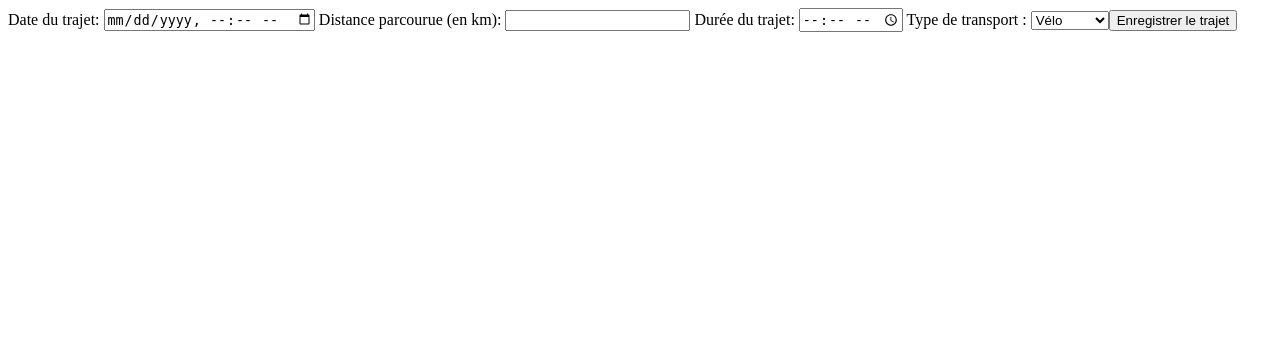
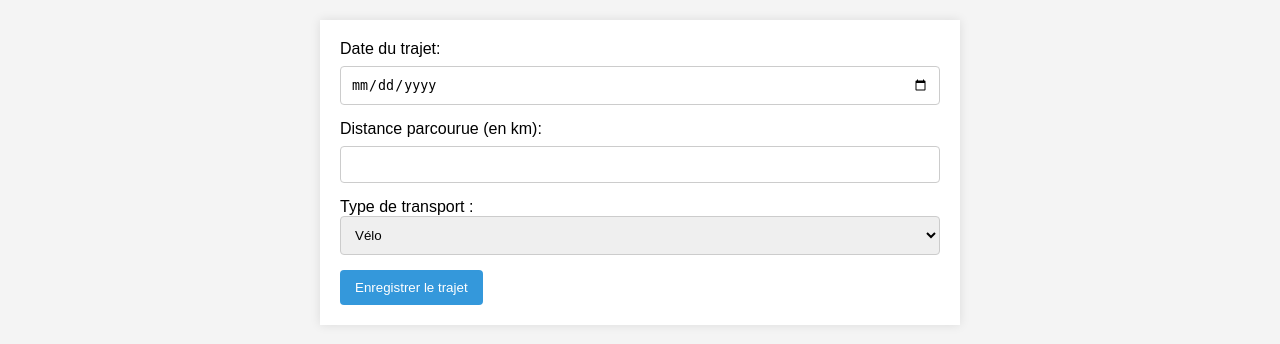
Before and after one commit to SeguraOmar/BDDPHP, a PHP site: page /controllers/controller-trajet.php in a window 1280 px wide. Shown: the top 344 px of the page. Run offline with PHP 8.4, Linux system fonts and the light colour scheme.

Commit message:
sauvegarde

```diff
--- /dev/null
+++ b/assets/style/trajet.css
@@ -0,0 +1,55 @@
+body {
+    font-family: Arial, sans-serif;
+    background-color: #f4f4f4;
+    margin: 0;
+}
+
+.formTrajet {
+    max-width: 600px;
+    margin: 20px auto;
+    padding: 20px;
+    background-color: #fff;
+    box-shadow: 0 0 10px rgba(0, 0, 0, 0.1);
+}
+
+label {
+    display: block;
+    margin-bottom: 8px;
+}
+
+input[type="date"],
+input[type="number"],
+select {
+    width: 100%;
+    padding: 10px;
+    margin-bottom: 15px;
+    box-sizing: border-box;
+    border: 1px solid #ccc;
+    border-radius: 4px;
+}
+
+button {
+    background-color: #4caf50;
+    color: #fff;
+    padding: 10px 15px;
+    border: none;
+    border-radius: 4px;
+    cursor: pointer;
+}
+
+button:hover {
+    background-color: #45a049;
+}
+
+input[type="submit"] {
+    background-color: #3498db;
+    color: #fff;
+    padding: 10px 15px;
+    border: none;
+    border-radius: 4px;
+    cursor: pointer;
+}
+
+input[type="submit"]:hover {
+    background-color: #2980b9;
+}
--- a/controllers/controller-home.php
+++ b/controllers/controller-home.php
@@ -1,4 +1,5 @@
 <?php
+
 session_start();
 if(isset($_SESSION["user"])){
 $date = date('d F Y');
--- a/controllers/controller-trajet.php
+++ b/controllers/controller-trajet.php
@@ -9,10 +9,10 @@ session_start();
 
 
 
-$rideDistance = 0;
-$rideDate = "";
-$transport_id = 0;
-$user_id = 0;
+// $rideDistance = 0;
+// $rideDate = "";
+// $transport_id = 0;
+// $user_id = 0;
 
 
 
@@ -20,15 +20,14 @@ if ($_SERVER["REQUEST_METHOD"] == "POST") {
     $rideDistance= $_POST["distanceParcourue"];
     $rideDate = $_POST["dateTrajet"];
     $transport_id = $_POST["TypeDeTransport"];
-    $user_id = $_POST["Utilisateur"];
 
 
 
     if (isset($_SESSION['user'])) {
-        $User_ID = $_SESSION['user']['user_id'];
+        $user_id = $_SESSION['user']['user_id'];
     }
 
-    trajet::create($rideDistance,$rideDate,$transport_id,$user_id);
+    trajet::create($rideDate,$rideDistance,$user_id,$transport_id);
 }
 
 
--- a/views/view-signup.php
+++ b/views/view-signup.php
@@ -109,7 +109,7 @@
 
 
     <input type="submit" value="S'enregistrer">
-    <a href="../controllers/controller-signin.php"><input value="Se connecter"></a>
+    <a href="../controllers/controller-signin.php"><input type="button" value="Se connecter"></a>
 </form>
 
 <!-- Footer -->
--- a/views/view-trajet.php
+++ b/views/view-trajet.php
@@ -3,6 +3,7 @@
 <head>
     <meta charset="UTF-8">
     <meta name="viewport" content="width=device-width, initial-scale=1.0">
+    <link rel="stylesheet" href="../assets/style/trajet.css">
     <title>Document</title>
 </head>
 <body>
@@ -10,16 +11,15 @@
 
 <form class="formTrajet" action="../controllers/controller-trajet.php" method="post" enctype="multipart/form-data">
         <label for="dateTrajet">Date du trajet:</label>
-        <input type="datetime-local" id="dateTrajet" name="dateTrajet" required>
+        <input type="date" id="dateTrajet" name="dateTrajet" required>
 
         <label for="distanceParcourue">Distance parcourue (en km):</label>
         <input type="number" step="0.10" id="distanceParcourue" name="distanceParcourue" required>
 
-        <label for="dureeTrajet">Durée du trajet:</label>
-        <input type="time" id="dureeTrajet" name="dureeTrajet" required>
 
 
-       Type de transport : <select id="transportType" name="transportType" required>
+
+       Type de transport : <select id="transportType" name="TypeDeTransport" required>
             <option value="1" <?php if (!empty($transport_id) && $transport_id == "1") {
                                     echo "selected";
                                 } ?>>Vélo</option>
--- a/views/views-home.php
+++ b/views/views-home.php
@@ -21,6 +21,7 @@
 <div class="button">
     <a href="../controllers/controller-trajet.php"><button>Créer un trajet</button></a>
     <button>Modifier un trajet</button>
+    <a href="../controllers/controller-historique.php"><button>Afficher mes trajets</button></a>
 </div>
 
 
```
Also changed, not shown: controllers/controller-historique.php (added, +25 -0 lines), models/trajet.php (+32 -6 lines), views/view-historique.php (added, +22 -0 lines).
